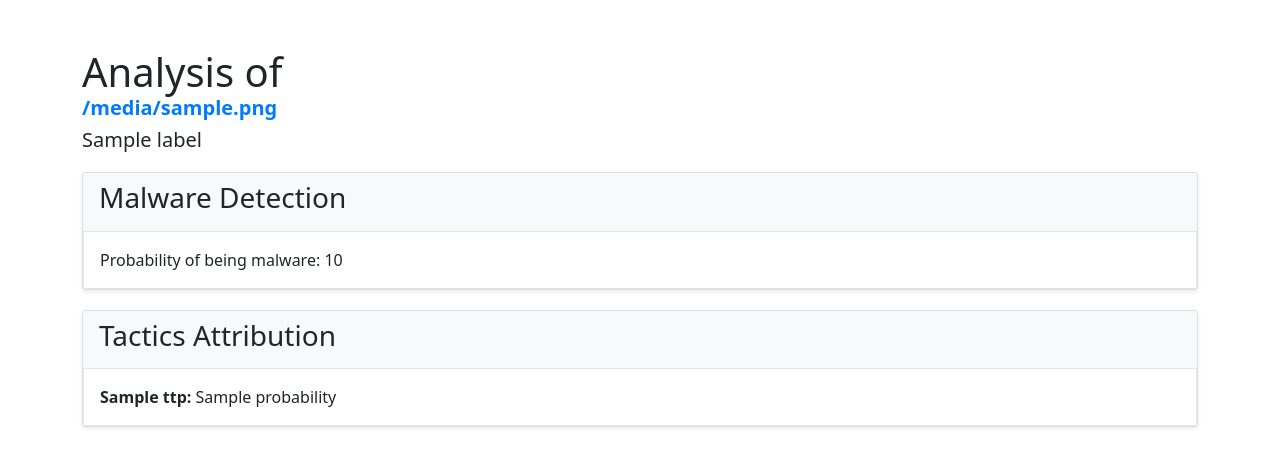
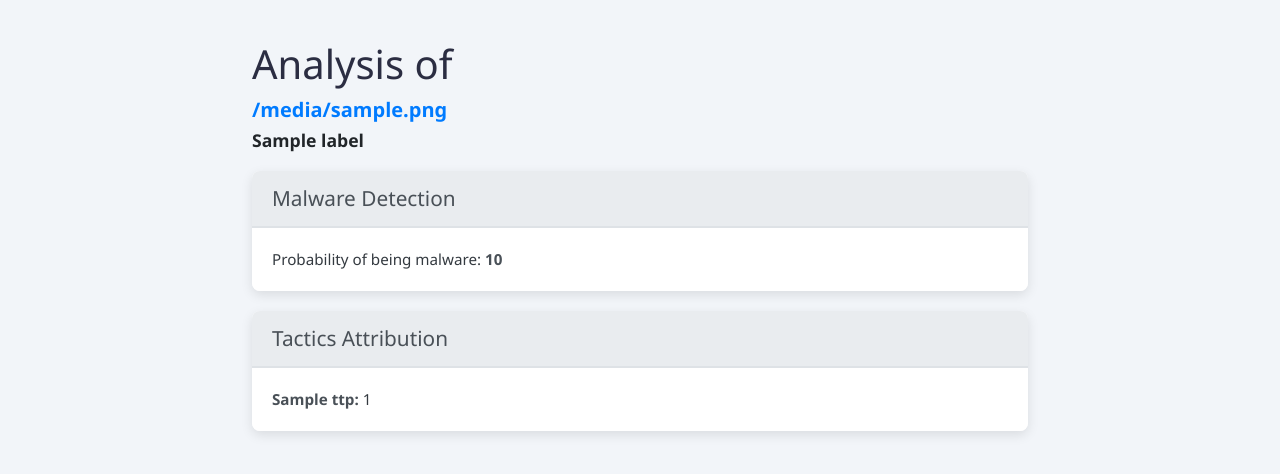
Before and after one commit to truonghuu/AI4MalwAtribution, a Flask app: template Web_App/templates/predict.html in a window 1280 px wide. Shown: the top 474 px of the page. Run offline with Flask 3, Linux system fonts and the light colour scheme; the template is opened without the code that fills it: most values are stand-ins (such as "Sample title", 1, 10 or a date in 2020); parts of the project's set-up code (start-up, migrations or seed data) failed here and were passed over.

Commit message:
updated UI

```diff
--- a/Web_App/templates/predict.html
+++ b/Web_App/templates/predict.html
@@ -1,57 +1,104 @@
 <!DOCTYPE html>
 <html lang="en">
+
 <head>
     <meta charset="UTF-8">
     <meta name="viewport" content="width=device-width, initial-scale=1.0">
     <title>Windows Malware Classification</title>
     <link href="https://cdn.jsdelivr.net/npm/bootstrap@5.1.3/dist/css/bootstrap.min.css" rel="stylesheet">
     <style>
+        body {
+            background-color: #f2f5f9;
+            font-family: 'Segoe UI', Tahoma, Geneva, Verdana, sans-serif;
+        }
+
+        .container {
+            max-width: 800px;
+            margin: auto;
+            padding-top: 40px;
+        }
+
+        h1 {
+            color: #2b2d42;
+            margin-bottom: 10px;
+        }
+
         .filename {
-            color: #007bff;  /* Bootstrap blue */
+            color: #007bff;
             font-weight: bold;
         }
+
+        .label {
+            font-size: 1.1rem;
+            font-weight: 600;
+            margin-bottom: 20px;
+        }
+
+        .card {
+            border: none;
+            border-radius: 8px;
+            box-shadow: 0 4px 12px rgba(0, 0, 0, 0.1);
+            overflow: hidden;
+            margin-bottom: 20px;
+        }
+
         .card-header {
-            background-color: #f8f9fa;
-            border-bottom: 1px solid #e3e6f0;
+            background-color: #e9ecef;
+            border-bottom: 2px solid #dee2e6;
+            padding: 15px 20px;
         }
+
+        .card-title {
+            margin: 0;
+            font-size: 1.3rem;
+            color: #495057;
+        }
+
         .card-body {
             background-color: #ffffff;
-            border: 1px solid #e3e6f0;
-            border-top: none;
+            padding: 20px;
         }
-        .card {
-            box-shadow: 0 0.125rem 0.25rem rgba(0,0,0,0.075);
-            margin-top: 20px;
+
+        .card-text {
+            font-size: 0.95rem;
+            color: #343a40;
+            margin-bottom: 8px;
         }
-        h1 {
-            margin-bottom: 0; /* Removes bottom margin from h1 for tighter spacing */
+
+        .card-text strong {
+            color: #495057;
         }
     </style>
 </head>
+
 <body>
-    <div class="container py-5">
+    <div class="container">
         <h1>Analysis of</h1>
         <h5 class="filename">{{filename}}</h5>
-        <h5 class="text-{{label_color}}">{{label}}</h5> <!-- Dynamic color based on label -->
+        <h5 class="label text-{{label_color}}">{{label}}</h5>
+
+        <!-- Malware Detection Card -->
         <div class="card">
             <div class="card-header">
                 <h3 class="card-title">Malware Detection</h3>
             </div>
             <div class="card-body">
-                <p class="card-text">Probability of being malware: {{results['MalScore']}}</p>
+                <p class="card-text">Probability of being malware: <strong>{{results['MalScore'][0]}}</strong></p>
             </div>
         </div>
 
+        <!-- Tactics Attribution Card -->
         <div class="card">
             <div class="card-header">
                 <h3 class="card-title">Tactics Attribution</h3>
             </div>
             <div class="card-body">
                 {% for ttp, probability in results.items() %}
-                <p class="card-text"><strong>{{ ttp }}:</strong> {{ probability }}</p>
+                <p class="card-text"><strong>{{ ttp }}:</strong> {{ probability[0] or "N.A" }}</p>
                 {% endfor %}
             </div>
         </div>
     </div>
 </body>
+
 </html>
```
